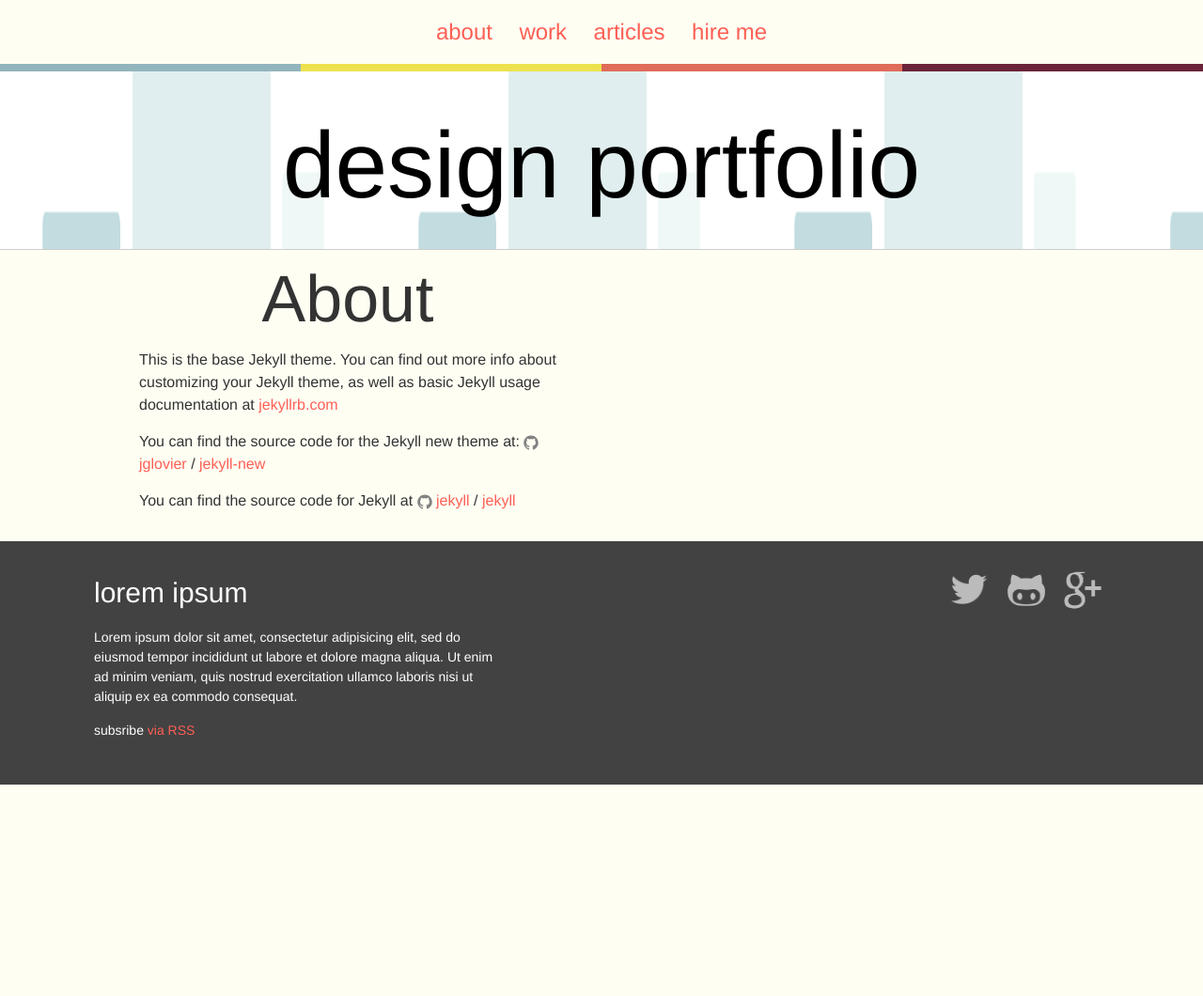
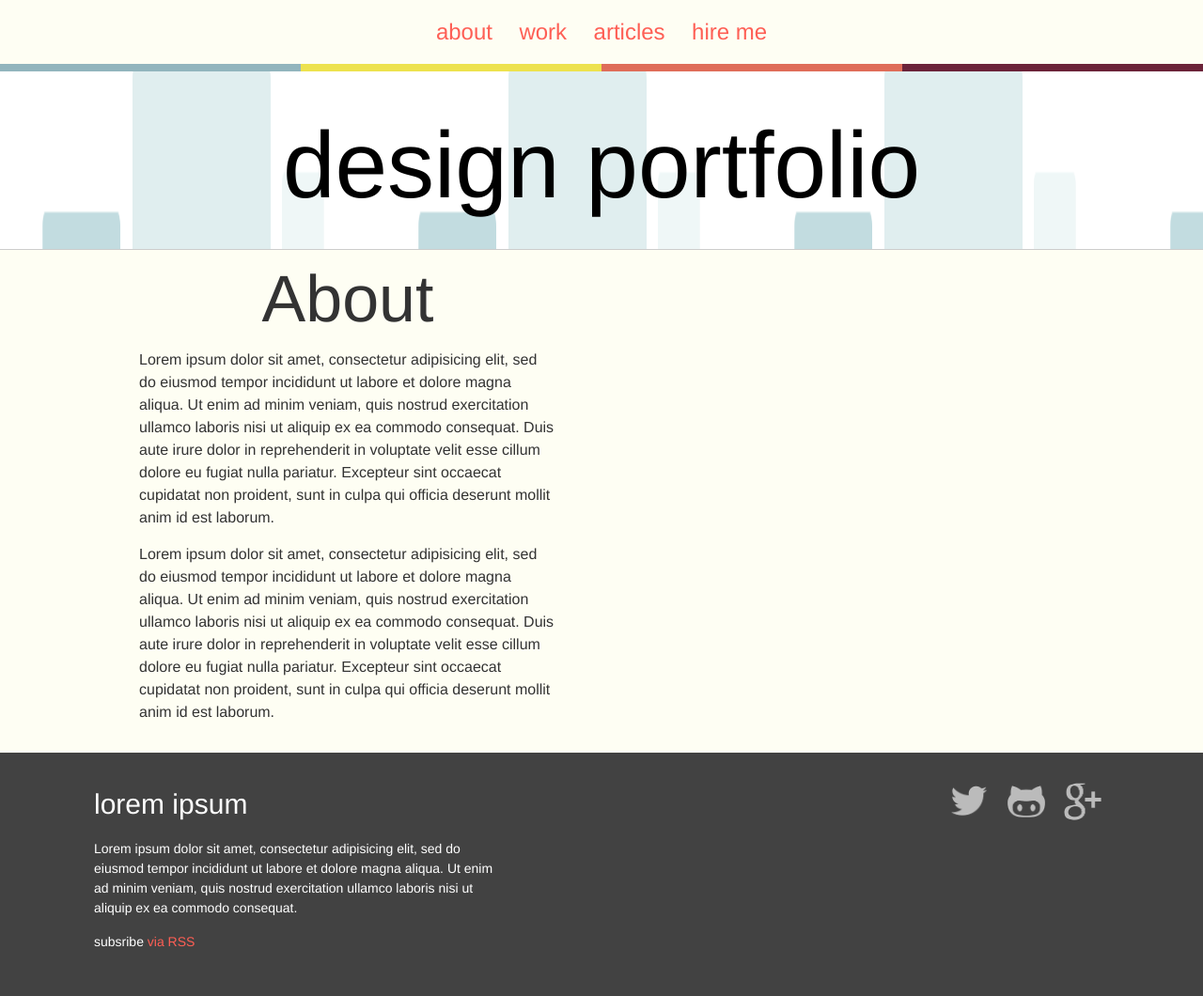
Before and after one commit to MailatRadu/portfolio, a Jekyll site: the page built from about.md, in a window 1280 px wide. Shown: the whole page at 94% size. Built offline with Jekyll 4.4.1, drawn with Linux system fonts in a browser that asks for light colours; before the commit the page ends 900 px from its top, so only the background shows below that.

Commit message:
Add content for about page

```diff
--- a/about.md
+++ b/about.md
@@ -4,12 +4,16 @@
 permalink: /about/
 ---
 
-This is the base Jekyll theme. You can find out more info about customizing your Jekyll theme, as well as basic Jekyll usage documentation at [jekyllrb.com](http://jekyllrb.com/)
+Lorem ipsum dolor sit amet, consectetur adipisicing elit, sed do eiusmod
+tempor incididunt ut labore et dolore magna aliqua. Ut enim ad minim veniam,
+quis nostrud exercitation ullamco laboris nisi ut aliquip ex ea commodo
+consequat. Duis aute irure dolor in reprehenderit in voluptate velit esse
+cillum dolore eu fugiat nulla pariatur. Excepteur sint occaecat cupidatat non
+proident, sunt in culpa qui officia deserunt mollit anim id est laborum.
 
-You can find the source code for the Jekyll new theme at:
-{% include icon-github.html username="jglovier" %} /
-[jekyll-new](https://github.com/jglovier/jekyll-new)
-
-You can find the source code for Jekyll at
-{% include icon-github.html username="jekyll" %} /
-[jekyll](https://github.com/jekyll/jekyll)
+Lorem ipsum dolor sit amet, consectetur adipisicing elit, sed do eiusmod
+tempor incididunt ut labore et dolore magna aliqua. Ut enim ad minim veniam,
+quis nostrud exercitation ullamco laboris nisi ut aliquip ex ea commodo
+consequat. Duis aute irure dolor in reprehenderit in voluptate velit esse
+cillum dolore eu fugiat nulla pariatur. Excepteur sint occaecat cupidatat non
+proident, sunt in culpa qui officia deserunt mollit anim id est laborum.
```
